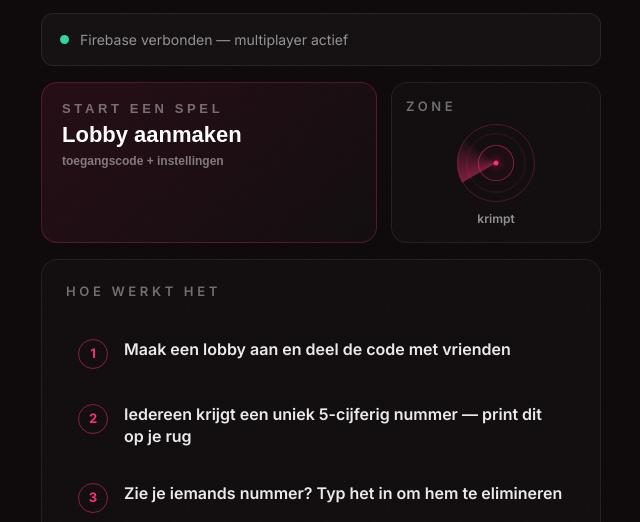
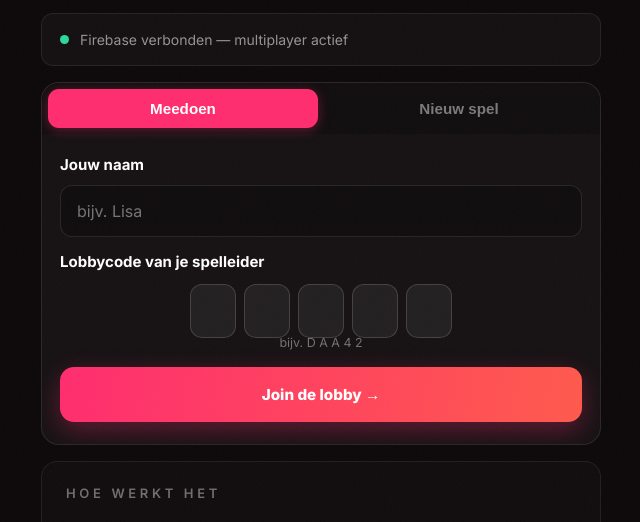
Before and after one commit to lekkeredaan/Hunter-The-Game, a website: page index.html in a window 1280 px wide. Shown: the part 248-770 px from the top of the page, without its empty margins (319-959 px from the left). Drawn offline with nearby package versions, Linux system fonts and the light colour scheme.

Commit message:
feat: Meedoen/Nieuw spel tab card op home screen
Vervangt losse knoppen door gecombineerde kaart met tabs.
Meedoen-tab: naam + 5 PIN-vakjes (auto-advance, backspace, paste).
Nieuw spel-tab: navigeert naar lobby-aanmaken scherm.

```diff
--- a/index.html
+++ b/index.html
@@ -484,6 +484,19 @@ select option{background:#18181b}
 .screen.active>*:nth-child(6){animation-delay:.23s}
 .screen.active>*:nth-child(7){animation-delay:.25s}
 .dot-pulse{animation:livePulse 2s ease-out infinite}
+
+/* ── Home tab card ── */
+.home-tab-card{background:rgba(255,255,255,.04);border:1px solid rgba(255,255,255,.09);border-radius:18px;overflow:hidden}
+.home-tab-switcher{display:grid;grid-template-columns:1fr 1fr;padding:6px;gap:6px;background:rgba(0,0,0,.25)}
+.home-tab-btn{padding:11px 0;border:none;border-radius:11px;font-size:.95rem;font-weight:700;cursor:pointer;transition:background .18s,color .18s;background:transparent;color:rgba(255,255,255,.45)}
+.home-tab-btn.active{background:var(--rose);color:#fff;box-shadow:0 2px 12px rgba(255,45,111,.35)}
+.home-tab-panel{padding:20px 18px 22px;display:flex;flex-direction:column;gap:14px}
+.home-tab-panel[hidden]{display:none}
+.pin-row{display:flex;gap:8px;justify-content:center}
+.pin-box{width:46px;height:54px;border-radius:12px;border:1.5px solid rgba(255,255,255,.15);background:rgba(255,255,255,.06);color:#fff;font-size:1.4rem;font-weight:800;font-family:var(--f-mono);text-align:center;text-transform:uppercase;caret-color:var(--rose);transition:border-color .15s,box-shadow .15s;outline:none;-webkit-appearance:none}
+.pin-box:focus{border-color:var(--rose);box-shadow:0 0 0 3px rgba(255,45,111,.18)}
+.pin-hint{font-size:.78rem;color:rgba(255,255,255,.4);text-align:center;margin-top:-4px}
+.new-game-panel-body{font-size:.85rem;color:rgba(255,255,255,.5);line-height:1.6}
 </style>
 </head>
 <body>
@@ -537,22 +550,35 @@ select option{background:#18181b}
     <span style="font-size:14px;color:rgba(255,255,255,.55)" id="fb-text-home">Demo modus — configureer Firebase voor multiplayer</span>
   </div>
 
-  <div style="display:grid;grid-template-columns:1.6fr 1fr;gap:14px">
-    <button onclick="go('s-create')" style="text-align:left;cursor:pointer;border:1px solid rgba(255,45,111,.25);background:linear-gradient(135deg,rgba(255,45,111,.10),rgba(255,255,255,.02));border-radius:16px;padding:18px 20px;display:flex;flex-direction:column;gap:6px" class="home-cta-card">
-      <div class="subtitle" style="margin:0">Start een spel</div>
-      <div style="font-size:22px;font-weight:800;color:#fff;line-height:1.2">Lobby aanmaken</div>
-      <div style="font-size:12px;font-weight:600;color:rgba(255,255,255,.45)">toegangscode + instellingen</div>
-    </button>
-    <div style="border:1px solid rgba(255,255,255,.07);background:rgba(255,255,255,.02);border-radius:16px;padding:14px;display:flex;flex-direction:column;align-items:center;justify-content:center;gap:8px">
-      <div class="subtitle" style="align-self:flex-start;margin:0">Zone</div>
-      <div style="position:relative;width:78px;height:78px">
-        <div style="position:absolute;inset:0;border-radius:50%;border:1px solid rgba(255,45,111,.25)"></div>
-        <div style="position:absolute;inset:0;border-radius:50%;border:1px solid rgba(255,45,111,.4);animation:zonePing 2.4s ease-out infinite"></div>
-        <div style="position:absolute;inset:18px;border-radius:50%;border:1.5px solid rgba(255,45,111,.7);background:rgba(255,45,111,.06);animation:zoneShrink 4s ease-in-out infinite"></div>
-        <div style="position:absolute;inset:0;border-radius:50%;background:conic-gradient(from 0deg,rgba(255,45,111,.45) 0deg,rgba(255,45,111,0) 70deg,rgba(255,45,111,0) 360deg);animation:radarSweep 3s linear infinite"></div>
-        <div style="position:absolute;left:50%;top:50%;width:5px;height:5px;border-radius:50%;background:var(--rose);transform:translate(-50%,-50%);box-shadow:0 0 8px rgba(255,45,111,.9)"></div>
+  <!-- Meedoen / Nieuw spel tab card -->
+  <div class="home-tab-card">
+    <div class="home-tab-switcher">
+      <button class="home-tab-btn active" id="tab-btn-join" onclick="homeTabSwitch('join')">Meedoen</button>
+      <button class="home-tab-btn" id="tab-btn-create" onclick="homeTabSwitch('create')">Nieuw spel</button>
+    </div>
+
+    <div class="home-tab-panel" id="home-panel-join">
+      <div class="input-group">
+        <label class="input-label">Jouw naam</label>
+        <input id="home-jn" placeholder="bijv. Lisa" maxlength="20" autocomplete="off"/>
       </div>
-      <div style="font-size:12px;font-weight:600;color:rgba(255,255,255,.55)">krimpt</div>
+      <div>
+        <div class="input-label" style="margin-bottom:10px">Lobbycode van je spelleider</div>
+        <div class="pin-row" id="pin-row">
+          <input class="pin-box" maxlength="1" inputmode="text" autocomplete="off"/>
+          <input class="pin-box" maxlength="1" inputmode="text" autocomplete="off"/>
+          <input class="pin-box" maxlength="1" inputmode="text" autocomplete="off"/>
+          <input class="pin-box" maxlength="1" inputmode="text" autocomplete="off"/>
+          <input class="pin-box" maxlength="1" inputmode="text" autocomplete="off"/>
+        </div>
+        <div class="pin-hint">bijv. D A A 4 2</div>
+      </div>
+      <button class="btn btn-primary" onclick="joinFromHome()">Join de lobby →</button>
+    </div>
+
+    <div class="home-tab-panel" id="home-panel-create" hidden>
+      <div class="new-game-panel-body">Maak een nieuwe lobby aan, stel het spel in en deel de code met vrienden.</div>
+      <button class="btn btn-primary" onclick="go('s-create')">Lobby aanmaken →</button>
     </div>
   </div>
 
@@ -567,11 +593,7 @@ select option{background:#18181b}
   </div>
 
   <div style="display:flex;flex-direction:column;gap:.5rem;margin-top:.25rem">
-    <button class="btn btn-primary" onclick="go('s-join')">Lobby joinen</button>
     <button class="btn btn-ghost" onclick="go('s-rules')">Spelregels &amp; power-ups</button>
-  </div>
-
-  <div style="display:flex;flex-direction:column;gap:.5rem;margin-top:.5rem">
     <button class="btn btn-danger" onclick="go('s-admin-login')">Admin paneel</button>
   </div>
 </div>
@@ -1564,6 +1586,46 @@ function skipGPS(){
   Object.defineProperty(navigator,'geolocation',{value:{getCurrentPosition:(_,err)=>err({})},configurable:true});
   createLobby();
   setTimeout(()=>{try{Object.defineProperty(navigator,'geolocation',{value:origGeo,configurable:true});}catch(e){}},500);
+}
+
+function homeTabSwitch(tab){
+  document.getElementById('tab-btn-join').classList.toggle('active',tab==='join');
+  document.getElementById('tab-btn-create').classList.toggle('active',tab==='create');
+  document.getElementById('home-panel-join').hidden=tab!=='join';
+  document.getElementById('home-panel-create').hidden=tab!=='create';
+}
+
+function initPinBoxes(){
+  const boxes=[...document.querySelectorAll('.pin-box')];
+  boxes.forEach((box,i)=>{
+    box.addEventListener('input',e=>{
+      box.value=box.value.toUpperCase().replace(/[^A-Z0-9]/g,'').slice(-1);
+      if(box.value&&i<boxes.length-1)boxes[i+1].focus();
+    });
+    box.addEventListener('keydown',e=>{
+      if(e.key==='Backspace'&&!box.value&&i>0){boxes[i-1].focus();boxes[i-1].value='';}
+      if(e.key==='ArrowLeft'&&i>0)boxes[i-1].focus();
+      if(e.key==='ArrowRight'&&i<boxes.length-1)boxes[i+1].focus();
+    });
+    box.addEventListener('paste',e=>{
+      e.preventDefault();
+      const txt=(e.clipboardData||window.clipboardData).getData('text').toUpperCase().replace(/[^A-Z0-9]/g,'');
+      txt.split('').slice(0,boxes.length-i).forEach((ch,j)=>{if(boxes[i+j])boxes[i+j].value=ch;});
+      const next=Math.min(i+txt.length,boxes.length-1);
+      boxes[next].focus();
+    });
+    box.addEventListener('focus',()=>box.select());
+  });
+}
+
+function joinFromHome(){
+  const name=document.getElementById('home-jn').value.trim();
+  const code=[...document.querySelectorAll('.pin-box')].map(b=>b.value).join('').toUpperCase();
+  if(!name){toast('Vul je naam in','red');document.getElementById('home-jn').focus();return;}
+  if(code.length<5){toast('Vul de volledige lobbycode in','red');return;}
+  document.getElementById('jn').value=name;
+  document.getElementById('jc').value=code;
+  joinLobby();
 }
 
 function joinLobby(){
@@ -2405,6 +2467,7 @@ function initHunterCanvas(){
 // ══════════════════════════════════════════════════════
 initFirebase();
 renderPUToggles();renderRulesPU();updTeamNames();updTeamSummary();updGrace();updRadius();updSettingsPreview();renderLobbyView();renderLobbySettings();
+initPinBoxes();
 tryRestoreSession();
 initHunterCanvas();
 try{if(window.lucide)window.lucide.createIcons();}catch(e){}
```
